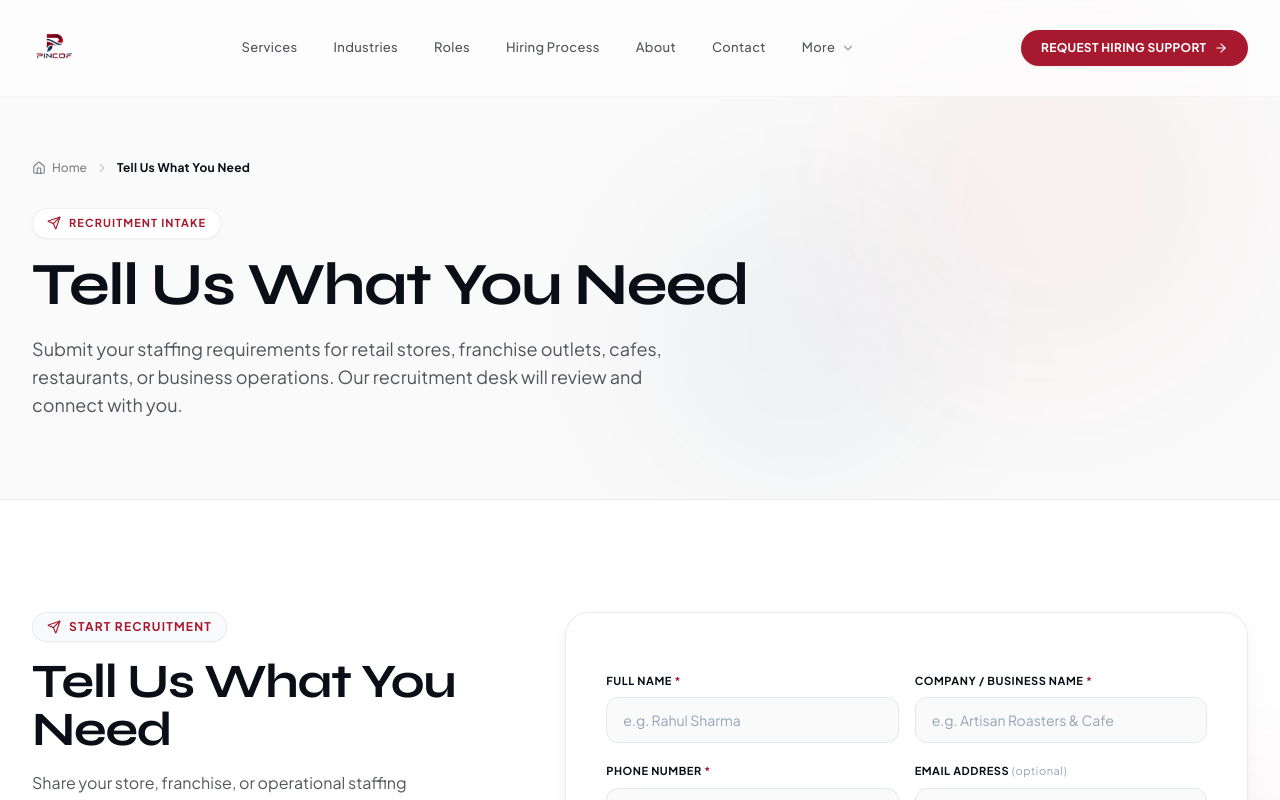
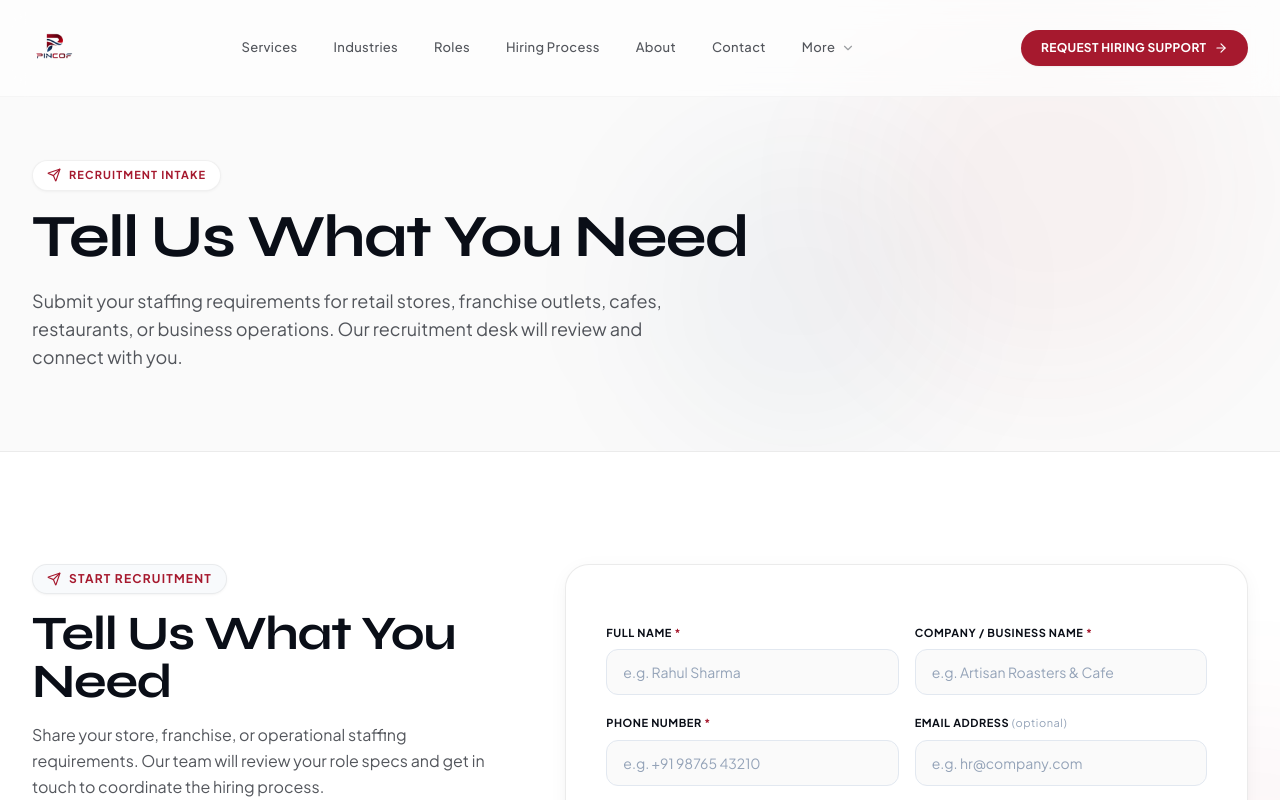
Before and after one commit to akashmhoriya/pincof-staffing-recruitment, a React (Vite) app: page /request-hiring in a window 1280 px wide. Shown: the top 800 px of the page. Built offline with nearby package versions, Linux system fonts and the light colour scheme.

Commit message:
feat(navigation): remove breadcrumbs from all page headers

```diff
--- a/src/components/PageHeader.jsx
+++ b/src/components/PageHeader.jsx
@@ -1,6 +1,4 @@
 import React, { useEffect, useRef } from 'react';
-import { Link } from 'react-router-dom';
-import { ChevronRight, Home } from 'lucide-react';
 import gsap from 'gsap';
 
 export default function PageHeader({ eyebrow, title, description, badgeIcon: BadgeIcon }) {
@@ -40,17 +38,6 @@ export default function PageHeader({ eyebrow, title, description, badgeIcon: Bad
       <div className="absolute bottom-0 right-1/4 w-80 h-80 bg-brand-navy/[0.04] rounded-full blur-3xl pointer-events-none -z-0" />
 
       <div className="max-w-7xl mx-auto px-4 sm:px-6 lg:px-8 relative z-10">
-
-        {/* Breadcrumb */}
-        <nav className="flex items-center gap-2 text-xs text-charcoal/50 mb-8" aria-label="Breadcrumb">
-          <Link to="/" className="hover:text-brand-red flex items-center gap-1.5 transition-colors font-medium">
-            <Home className="w-3.5 h-3.5" />
-            <span>Home</span>
-          </Link>
-          <ChevronRight className="w-3.5 h-3.5 text-black/20" />
-          <span className="text-charcoal font-bold tracking-wide">{title}</span>
-        </nav>
-
         <div ref={textRef} className="max-w-4xl will-change-transform space-y-4">
           {eyebrow && (
             <div className="inline-flex items-center gap-2 px-3.5 py-1.5 rounded-full bg-white border border-black/[0.06] text-brand-red text-[11px] font-bold uppercase tracking-widest shadow-subtle">
```
